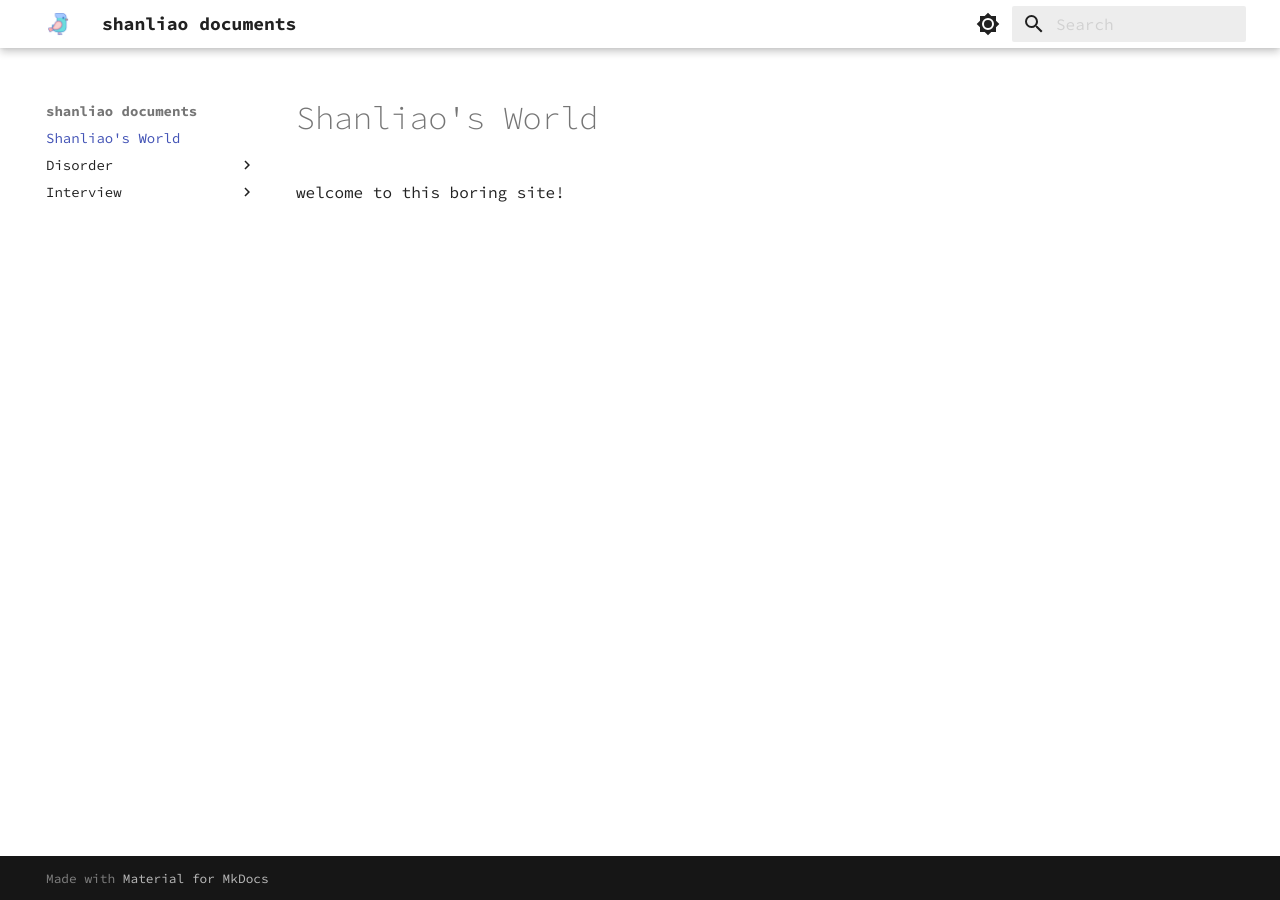
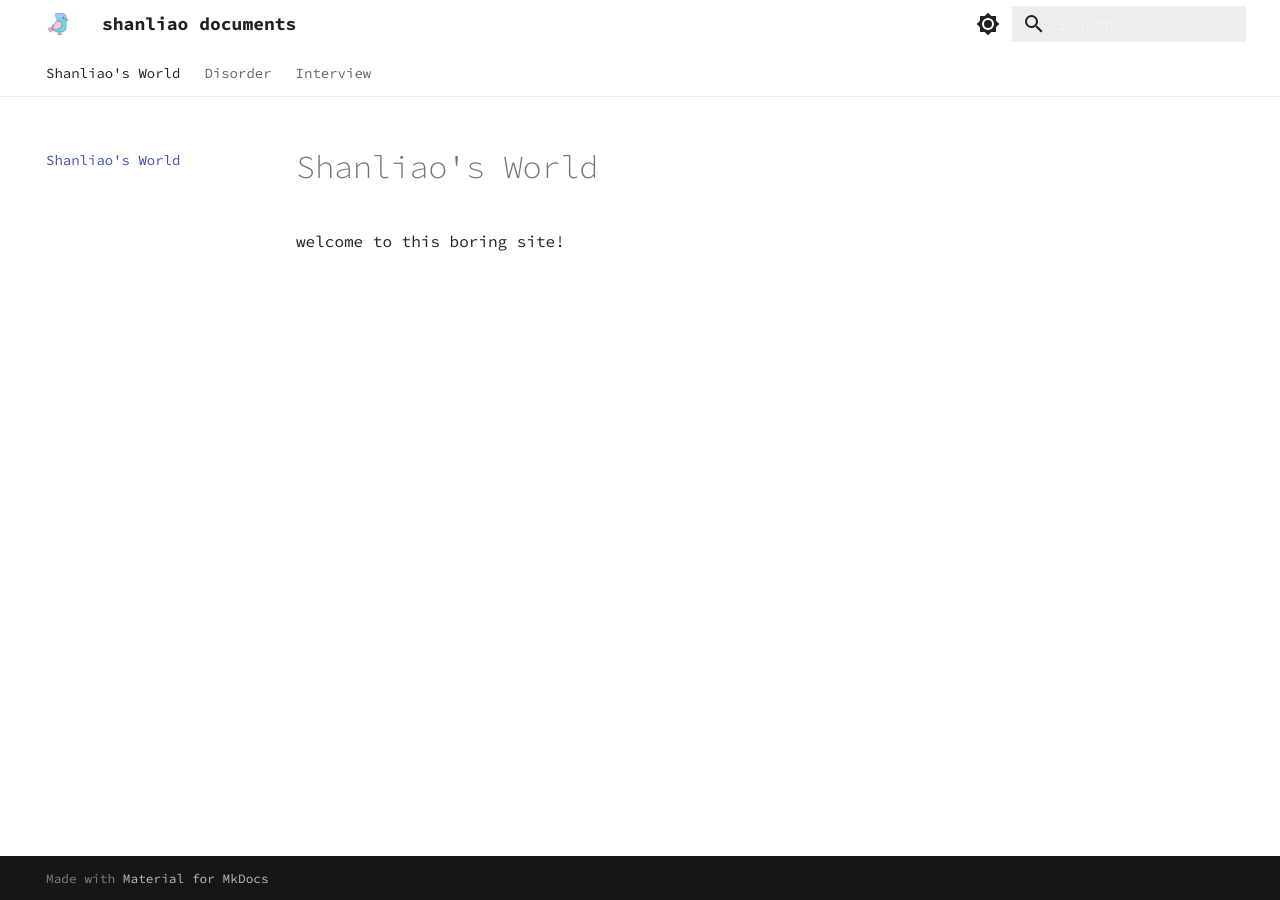
Before and after one commit to shanliao420/shanliao420.github.io, an MkDocs documentation site: the page built from docs/index.md, in a window 1280 px wide. Built offline with MkDocs 1.6.1 and Material for MkDocs 9.7.7, drawn with Linux system fonts in a browser that asks for light colours.

Commit message:
modify tab styles

```diff
--- a/mkdocs.yml
+++ b/mkdocs.yml
@@ -3,6 +3,9 @@ site_url: https://shanliao420.github.io
 theme:
    name: material
    logo: assets/logo.png
+   features:
+      - navigation.tabs
+      - navigation.instants
    palette:
       # Palette toggle for dark mode
       - media: "(prefers-color-scheme: dark)"
```
